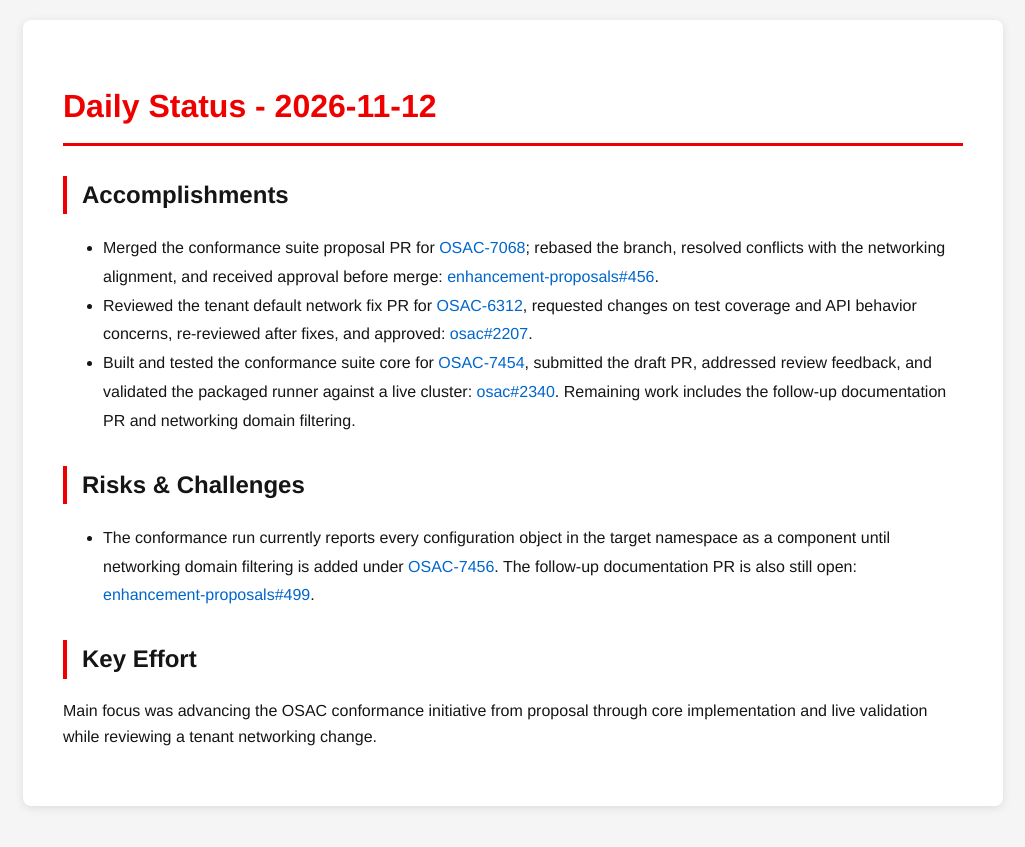
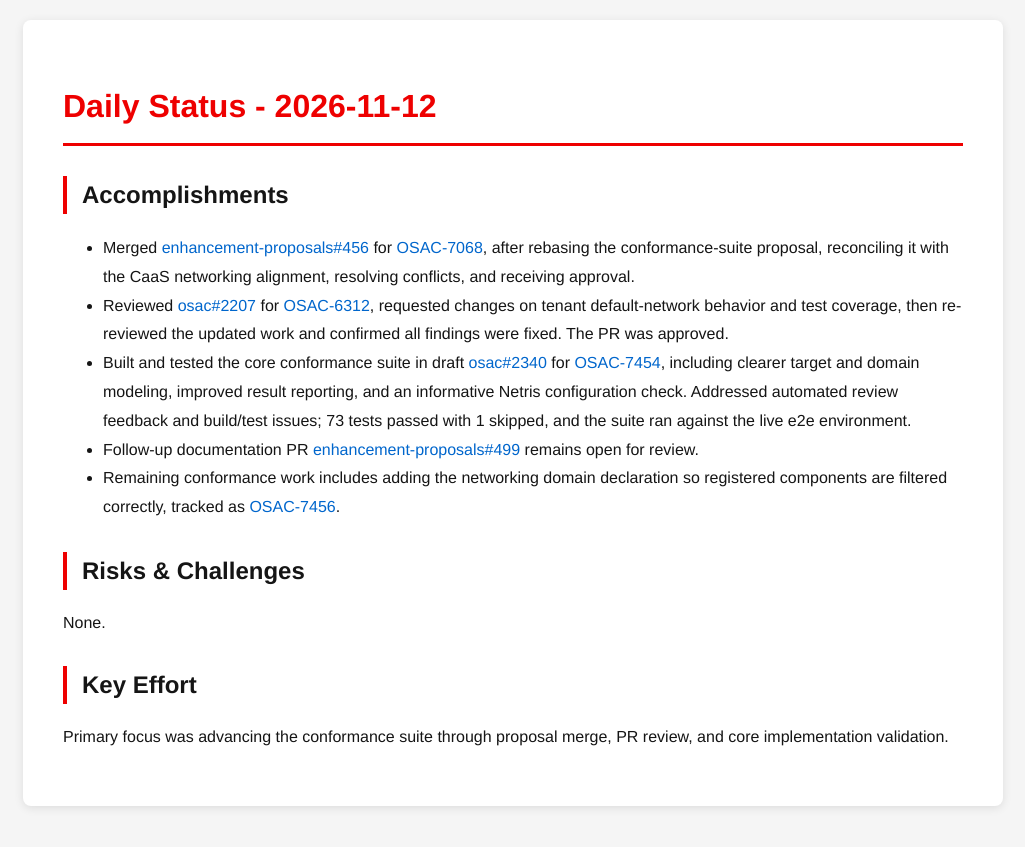
Before and after one commit to tzvatot/daily-status, a Jekyll site: the page built from 2026-11-12.md, in a window 1280 px wide. Shown: the top 847 px of the page, without its empty margins (127-1152 px from the left). Built offline with Jekyll 4.4.1, drawn with Linux system fonts in a browser that asks for light colours.

Commit message:
Daily status update - 2026-11-12

```diff
--- a/2026-11-12.md
+++ b/2026-11-12.md
@@ -7,12 +7,14 @@ date: 2026-11-12
 # Daily Status - 2026-11-12
 
 ## Accomplishments
-- Merged the conformance suite proposal PR for [OSAC-7068](https://redhat.atlassian.net/browse/OSAC-7068); rebased the branch, resolved conflicts with the networking alignment, and received approval before merge: [enhancement-proposals#456](https://github.com/osac-project/enhancement-proposals/pull/456).
-- Reviewed the tenant default network fix PR for [OSAC-6312](https://redhat.atlassian.net/browse/OSAC-6312), requested changes on test coverage and API behavior concerns, re-reviewed after fixes, and approved: [osac#2207](https://github.com/osac-project/osac/pull/2207).
-- Built and tested the conformance suite core for [OSAC-7454](https://redhat.atlassian.net/browse/OSAC-7454), submitted the draft PR, addressed review feedback, and validated the packaged runner against a live cluster: [osac#2340](https://github.com/osac-project/osac/pull/2340). Remaining work includes the follow-up documentation PR and networking domain filtering.
+- Merged [enhancement-proposals#456](https://github.com/osac-project/enhancement-proposals/pull/456) for [OSAC-7068](https://redhat.atlassian.net/browse/OSAC-7068), after rebasing the conformance-suite proposal, reconciling it with the CaaS networking alignment, resolving conflicts, and receiving approval.
+- Reviewed [osac#2207](https://github.com/osac-project/osac/pull/2207) for [OSAC-6312](https://redhat.atlassian.net/browse/OSAC-6312), requested changes on tenant default-network behavior and test coverage, then re-reviewed the updated work and confirmed all findings were fixed. The PR was approved.
+- Built and tested the core conformance suite in draft [osac#2340](https://github.com/osac-project/osac/pull/2340) for [OSAC-7454](https://redhat.atlassian.net/browse/OSAC-7454), including clearer target and domain modeling, improved result reporting, and an informative Netris configuration check. Addressed automated review feedback and build/test issues; 73 tests passed with 1 skipped, and the suite ran against the live e2e environment.
+- Follow-up documentation PR [enhancement-proposals#499](https://github.com/osac-project/enhancement-proposals/pull/499) remains open for review.
+- Remaining conformance work includes adding the networking domain declaration so registered components are filtered correctly, tracked as [OSAC-7456](https://redhat.atlassian.net/browse/OSAC-7456).
 
 ## Risks & Challenges
-- The conformance run currently reports every configuration object in the target namespace as a component until networking domain filtering is added under [OSAC-7456](https://redhat.atlassian.net/browse/OSAC-7456). The follow-up documentation PR is also still open: [enhancement-proposals#499](https://github.com/osac-project/enhancement-proposals/pull/499).
+None.
 
 ## Key Effort
-Main focus was advancing the OSAC conformance initiative from proposal through core implementation and live validation while reviewing a tenant networking change.
+Primary focus was advancing the conformance suite through proposal merge, PR review, and core implementation validation.
```
